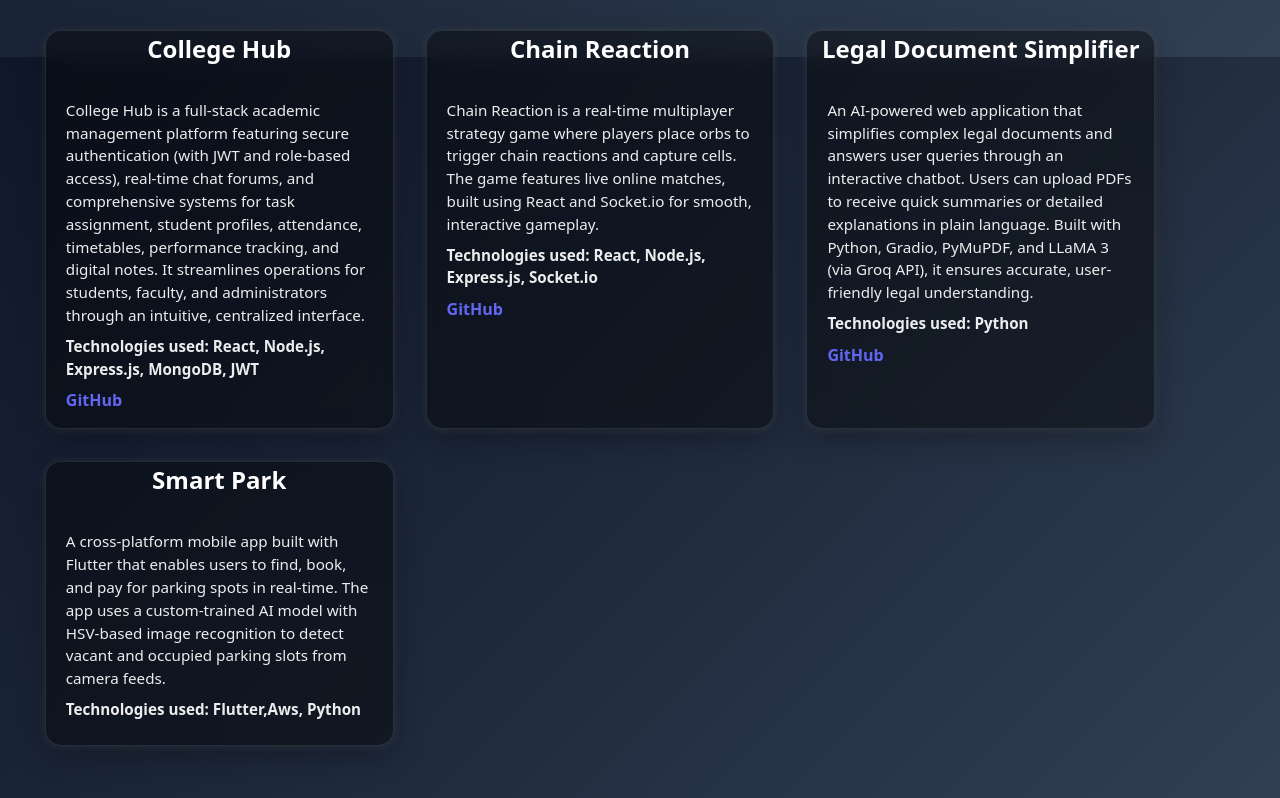
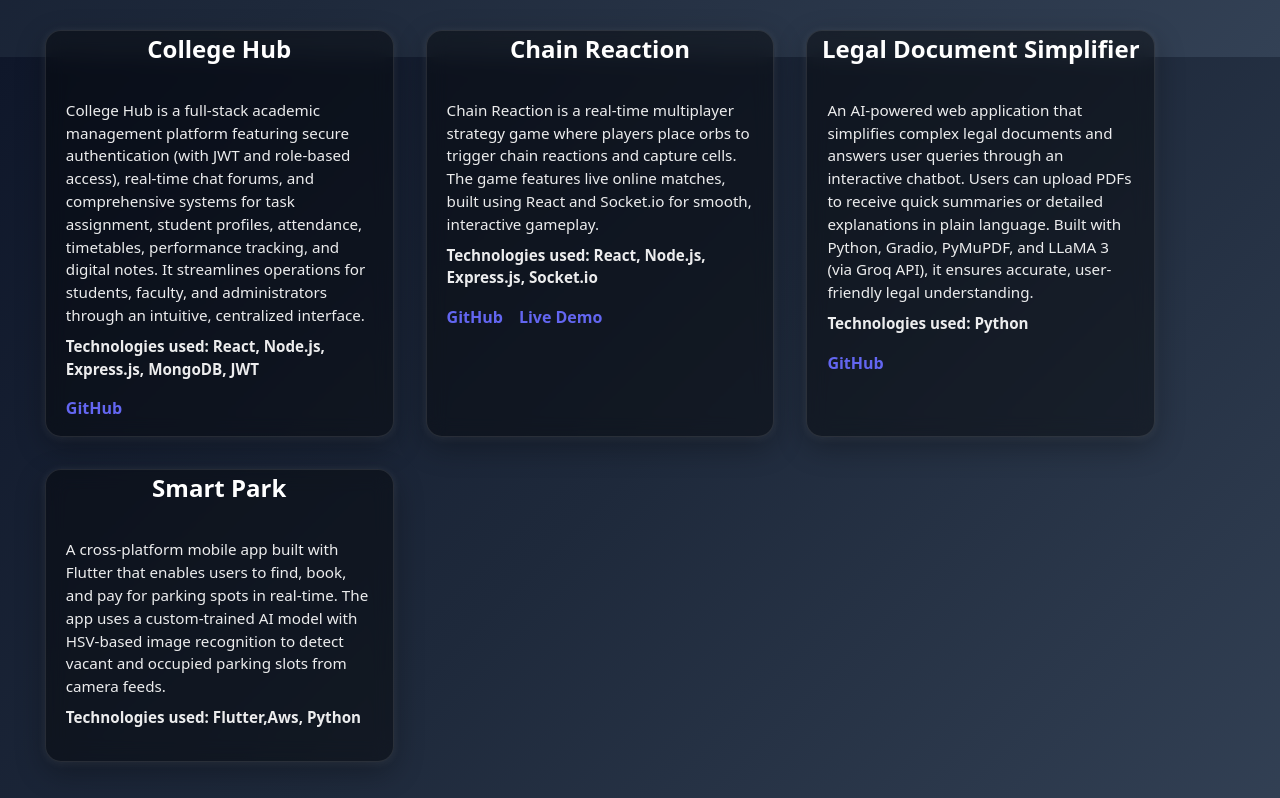
Before and after one commit to Lokesh-1511/Portfolio, a React (Vite) app in the folder portfolio/: page / in a window 1280 px wide. Shown: the part 743-1541 px from the top of the page. Built offline with nearby package versions, Linux system fonts and the light colour scheme.

Commit message:
added project live demo link

```diff
--- a/portfolio/src/components/Projects/Projects.jsx
+++ b/portfolio/src/components/Projects/Projects.jsx
@@ -31,6 +31,7 @@ function Projects() {
           description={project.description}
           tech={project.tech}
           githubLink={project.githubLink}
+          liveLink={project.liveLink}
         />
       ))}
     </div>
@@ -38,7 +39,7 @@ function Projects() {
   );
 }
 
-function ProjectCard({ title, image, description, tech, githubLink }) {
+function ProjectCard({ title, image, description, tech, githubLink, liveLink }) {
   const [isExpanded, setIsExpanded] = useState(false);
 
   const handleMouseEnter = () => {
@@ -67,11 +68,18 @@ function ProjectCard({ title, image, description, tech, githubLink }) {
       <section className={`card-content ${isExpanded ? 'show' : ''}`}>
         <p>{description}</p>
         <p><strong>{tech}</strong></p>
-        {githubLink && (
-          <a href={githubLink} target="_blank" rel="noopener noreferrer" onClick={(e) => e.stopPropagation()}>
-            GitHub
-          </a>
-        )}
+        <div style={{ display: 'flex', gap: '1rem', marginTop: '1rem' }}>
+          {githubLink && (
+            <a href={githubLink} target="_blank" rel="noopener noreferrer" onClick={(e) => e.stopPropagation()}>
+              GitHub
+            </a>
+          )}
+          {liveLink && (
+            <a href={liveLink} target="_blank" rel="noopener noreferrer" onClick={(e) => e.stopPropagation()}>
+              Live Demo
+            </a>
+          )}
+        </div>
       </section>
     </section>
   );
--- a/portfolio/src/content.json
+++ b/portfolio/src/content.json
@@ -14,7 +14,8 @@
             "title":"Chain Reaction",
             "description":"Chain Reaction is a real-time multiplayer strategy game where players place orbs to trigger chain reactions and capture cells. The game features live online matches, built using React and Socket.io for smooth, interactive gameplay.",
             "tech":"Technologies used: React, Node.js, Express.js, Socket.io",
-            "githubLink":"https://github.com/Lokesh-1511/chain-reaction"
+            "githubLink":"https://github.com/Lokesh-1511/chain-reaction",
+            "liveLink":"https://chain-reaction-8bb4b.web.app/"
         },
         "3":{
             "title":"Legal Document Simplifier",
```
